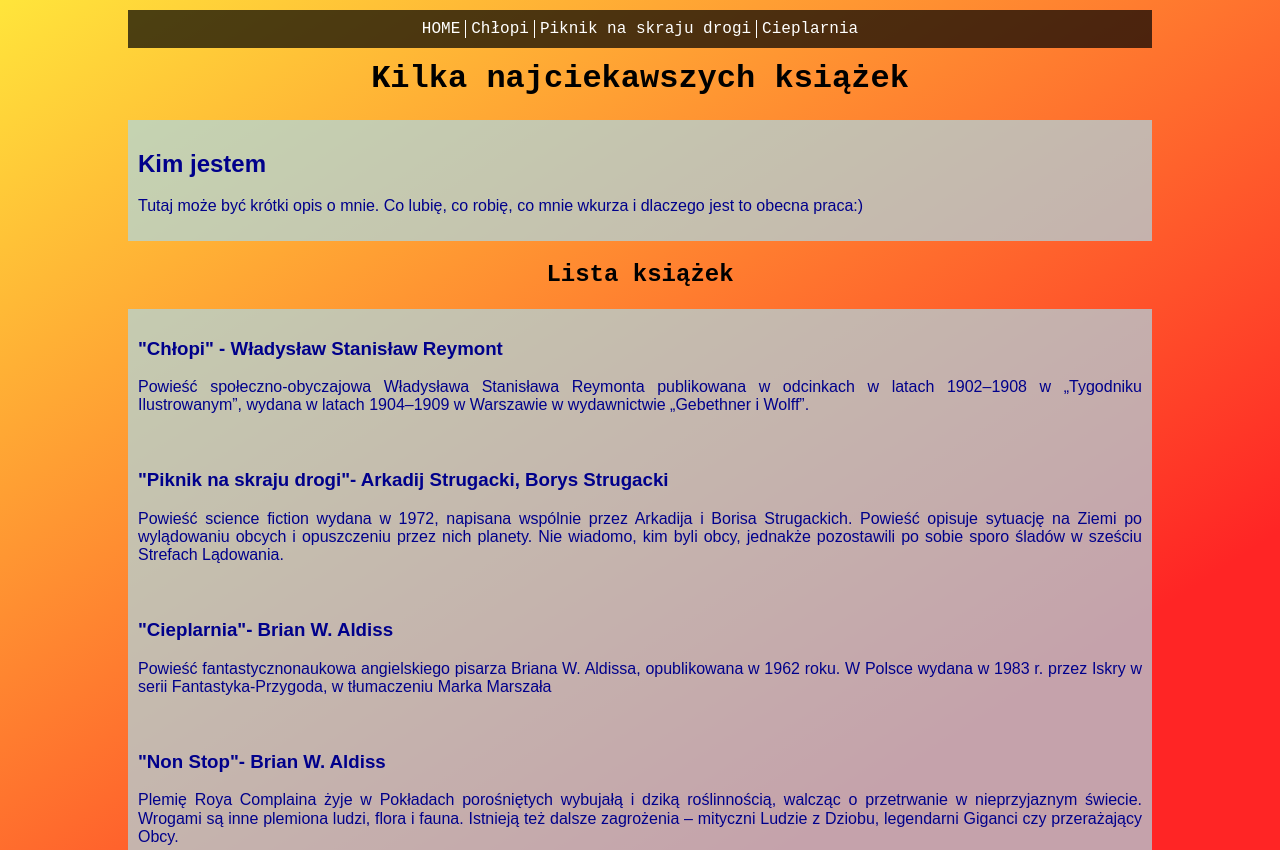
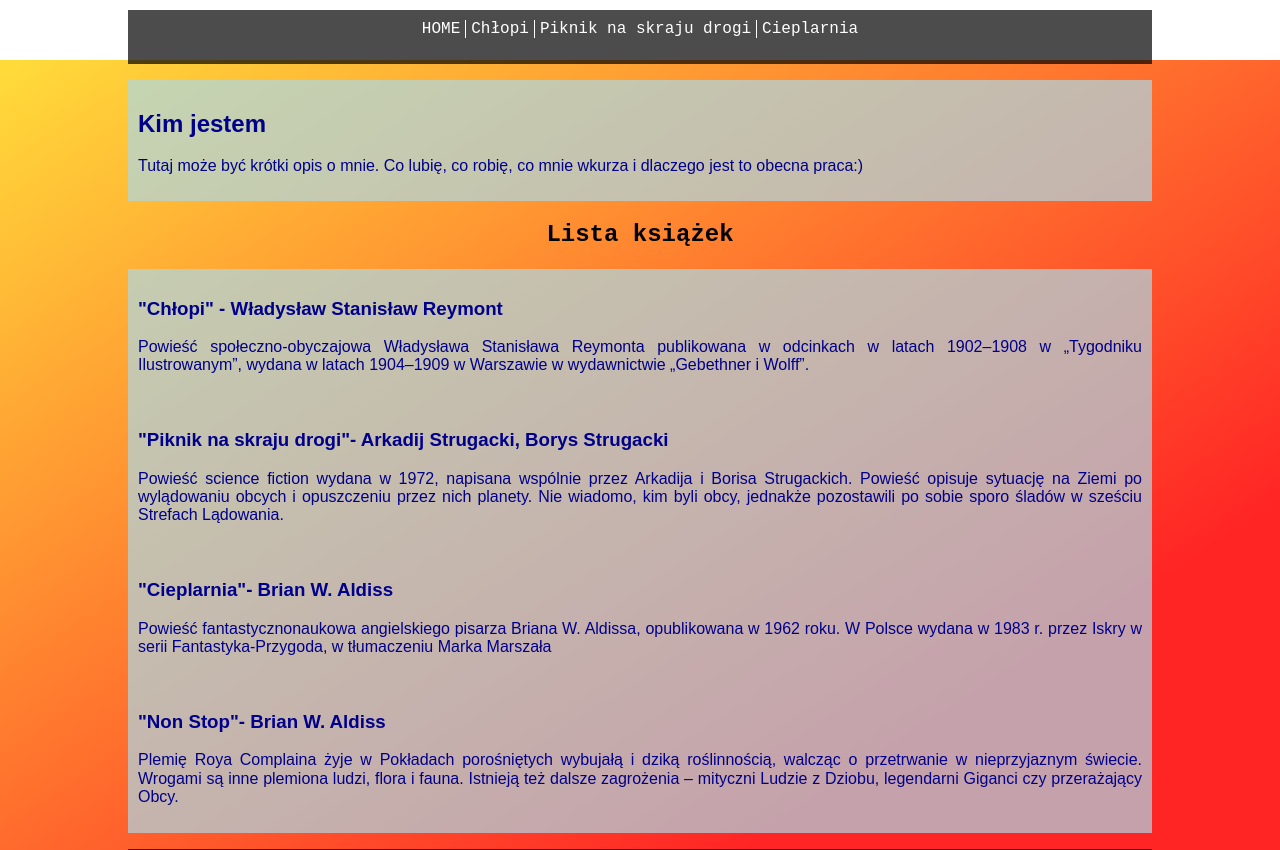
Before and after one commit to pgrochowina/homepage, a plain HTML site: page index.html in a window 1280 px wide. Shown: the top 850 px of the page. Drawn offline with Linux system fonts and the light colour scheme.

Commit message:
styles prepared for navigation button

```diff
--- a/main.js
+++ b/main.js
@@ -54,3 +54,22 @@ greetTwo(myName, myAge);
 greetTwo(randomPerson.firstName, randomPerson.age);
 greetTwo(randomPerson.wife.name, randomPerson.wife.age);
 greetOne(randomPerson['firstName'], randomPerson['age'])
+
+
+console.log('')
+console.log('')
+console.log('************ T Y D Z I E Ń  V I ************')
+
+myVariable = 13
+
+if (myVariable == 4) {
+  console.log('po prostu IF')
+} else if (myVariable == 8) {
+  console.log('piersze ELSE IF')
+} else if (myVariable == 12) {
+  console.log('drugie ELSE IF!')
+} else {
+  console.log('nic nie znalazłem:(')
+}
+
+//console.log(typeof [])
--- a/style.css
+++ b/style.css
@@ -8,10 +8,9 @@ html {
   box-sizing: inherit;
 }
 
-body{
-  background-color: #FFE53B;
-  background-image: linear-gradient(147deg, #FFE53B 0%, #FF2525 74%);
-
+body {
+  background-color: #ffe53b;
+  background-image: linear-gradient(147deg, #ffe53b 0%, #ff2525 74%);
 }
 
 .main {
@@ -20,40 +19,27 @@ body{
   box-sizing: border-box;
 }
 
-.main__header {
-  text-align: center;
-  font-family: "Courier New", Courier, monospace;
-  padding-top: 30px;
-  box-sizing: border-box;
-}
-
 .navigation-header {
-  position: relative;
-  overflow: auto;
+  background: white;
+  min-height: 60px;
+  position: fixed;
+  top: 0;
+  width: 100%;
 }
 
 .navigation {
-  background-color: rgba(0,0,0,0.7);
-  width: 80%;
-  padding: 10px;
-  margin: 10px auto;
-  position: fixed;
-  left: 10%;
-  display: flex;
-  justify-content: center;
+  background-color: white;
+  padding: 16px;
+  display: none;
+}
+
+.navigation--open{
+  display: block;
 }
 
 .navigation__link {
-  padding-right: 5px;
-  padding-left: 5px;
-  color: white;
-  font-family: "Courier New", Courier, monospace;
-  text-decoration: none;
-  border-right: 1px solid white;
-}
-
-.navigation__link--last-one {
-  border-right: none;
+  display: block;
+  margin-bottom: 16px;
 }
 
 .section-intro {
@@ -98,7 +84,7 @@ body{
 }
 
 .footer {
-  background-color: rgba(0,0,0,0.7);
+  background-color: rgba(0, 0, 0, 0.7);
   margin: 16px auto;
   width: 80%;
   text-align: center;
@@ -128,3 +114,29 @@ body{
 .footer__paragraph {
   font-size: 12px;
 }
+
+@media screen and (min-width: 720px) {
+  .navigation {
+    background-color: rgba(0, 0, 0, 0.7);
+    width: 80%;
+    padding: 10px;
+    margin: 10px auto;
+    position: fixed;
+    left: 10%;
+    display: flex;
+    justify-content: center;
+  }
+
+  .navigation__link {
+    padding-right: 5px;
+    padding-left: 5px;
+    color: white;
+    font-family: "Courier New", Courier, monospace;
+    text-decoration: none;
+    border-right: 1px solid white;
+  }
+
+  .navigation__link--last-one {
+    border-right: none;
+  }
+}
```
